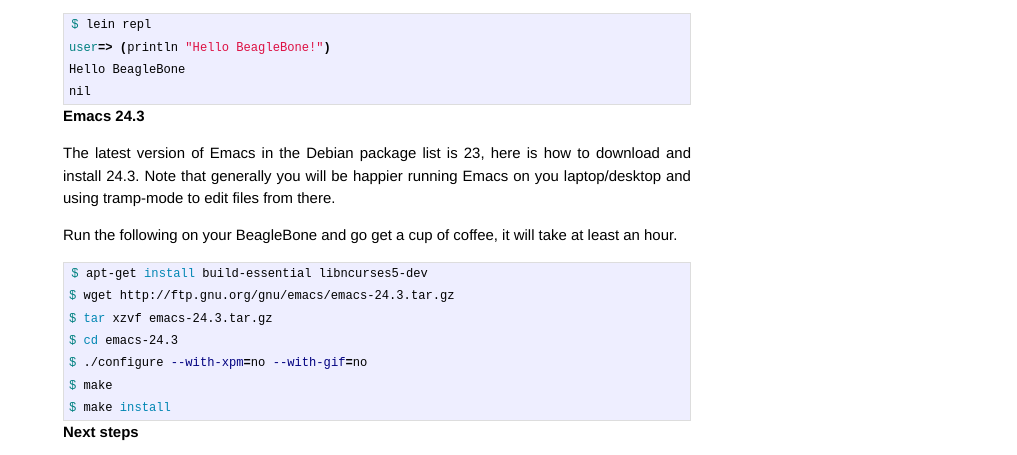
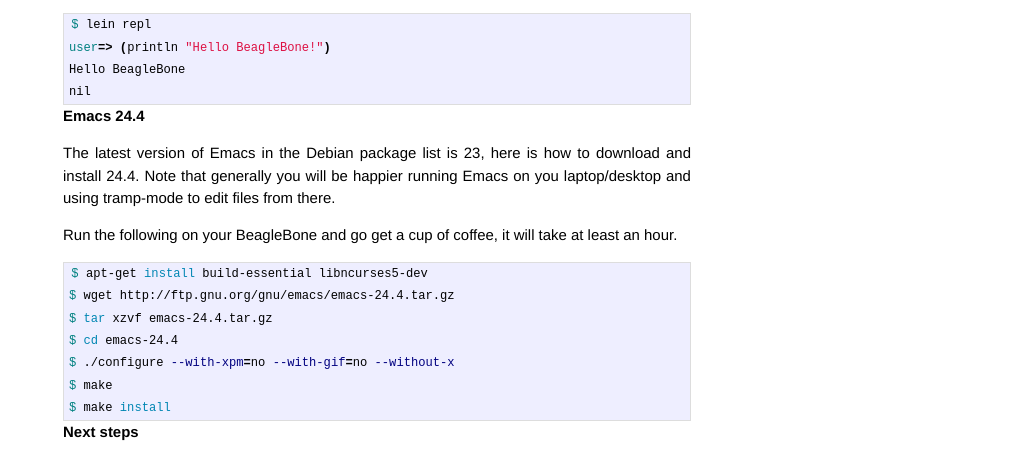
Before and after one commit to wtfleming/wtfleming.github.io, a Jekyll site: the page built from _posts/2014-05-24-clojure-beaglebone-part-1-install-java-leiningen.markdown, in a window 1280 px wide. Shown: the part 1756-2211 px from the top of the page, without its empty margins (263-1280 px from the left). Built offline with Jekyll 4.4.1, drawn with Linux system fonts in a browser that asks for light colours; Markdown is read by kramdown in place of the engine named in the settings; comment, search, counter and statistics services are not loaded.

Commit message:
update emacs installation instructions to 24.4

````diff
--- a/_posts/2014-05-24-clojure-beaglebone-part-1-install-java-leiningen.markdown
+++ b/_posts/2014-05-24-clojure-beaglebone-part-1-install-java-leiningen.markdown
@@ -67,18 +67,18 @@
 ```
 
 
-# Emacs 24.3
+# Emacs 24.4
 
-The latest version of Emacs in the Debian package list is 23, here is how to download and install 24.3. Note that generally you will be happier running Emacs on you laptop/desktop and using tramp-mode to edit files from there.
+The latest version of Emacs in the Debian package list is 23, here is how to download and install 24.4. Note that generally you will be happier running Emacs on you laptop/desktop and using tramp-mode to edit files from there.
 
 Run the following on your BeagleBone and go get a cup of coffee, it will take at least an hour.
 
 ```bash
 $ apt-get install build-essential libncurses5-dev
-$ wget http://ftp.gnu.org/gnu/emacs/emacs-24.3.tar.gz
-$ tar xzvf emacs-24.3.tar.gz
-$ cd emacs-24.3
-$ ./configure --with-xpm=no --with-gif=no
+$ wget http://ftp.gnu.org/gnu/emacs/emacs-24.4.tar.gz
+$ tar xzvf emacs-24.4.tar.gz
+$ cd emacs-24.4
+$ ./configure --with-xpm=no --with-gif=no --without-x
 $ make
 $ make install
 ```
````
